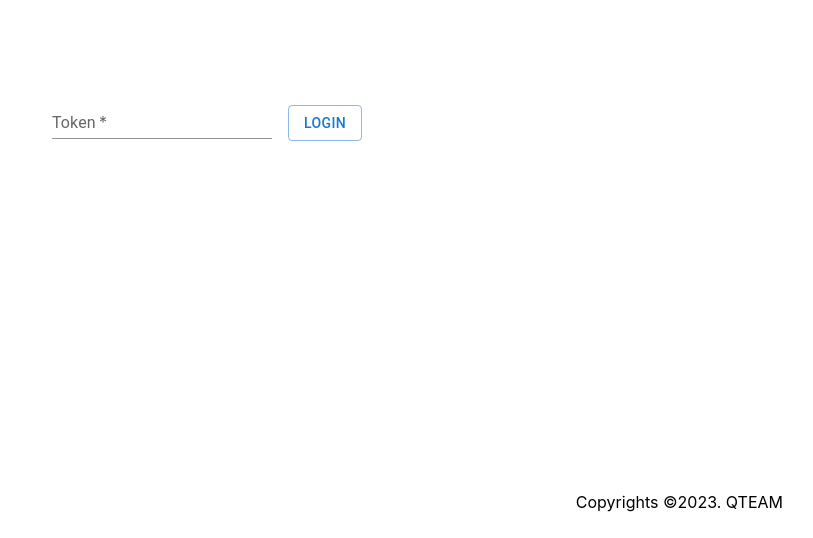
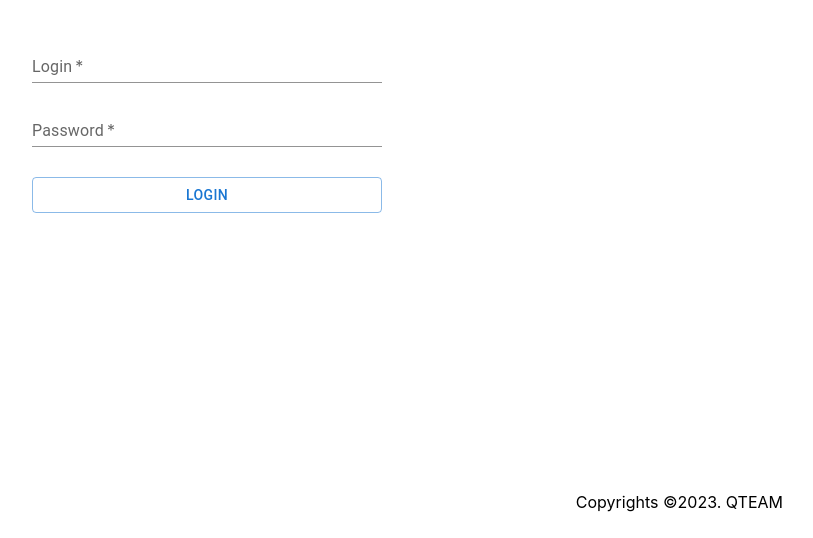
Before and after one commit to perekotypole/project-managment-admin-panel, a Next.js app: page /login in a window 1280 px wide. Shown: the part 262-800 px from the top of the page, without its empty margins (433-1246 px from the left). Built offline with nearby package versions, Linux system fonts and the light colour scheme.

Commit message:
change authorization from token to login/password

```diff
--- a/api/models/index.js
+++ b/api/models/index.js
@@ -2,7 +2,8 @@ import mongoose from 'mongoose'
 
 export const User = mongoose.model('User', {
   username: { type: String },
-  token: { type: String, unique: true },
+  login: { type: String, unique: true },
+  password: { type: String },
   rolesID: [{ type: mongoose.Types.ObjectId }],
   createdAt: { type: Date, default: () => new Date() },
 });
--- a/components/ColorPicker.jsx
+++ b/components/ColorPicker.jsx
@@ -1,7 +1,6 @@
 import { useEffect, useRef, useState } from "react";
-import { Box, TextField } from "@material-ui/core";
 import { HexColorInput, HexColorPicker } from "react-colorful";
-import { Paper } from "@mui/material";
+import { Paper, Box, TextField  } from "@mui/material";
 
 const ColorPicker = ({ color, setColor }) => {
   const [open, setOpen] = useState(false);
--- a/pages/login.jsx
+++ b/pages/login.jsx
@@ -2,31 +2,28 @@ import { useState } from 'react';
 import { useRouter } from 'next/router';
 import { useForm } from 'react-hook-form';
 
+import axios from 'axios';
+import { TextField, Button, Box } from '@mui/material';
 import LoginLayout from '../components/LoginLayout';
-import { TextField, Button, Box } from '@mui/material';
-import styled from '@emotion/styled'
-import axios from 'axios';
 
 const Login = () => {
   const router = useRouter();
-  const [error, setError] = useState(null);
+  const [error, setError] = useState({});
   const { register, handleSubmit, formState } = useForm({});
 
-  const From = styled.form`
-    display: flex;
-    gap: 1em;
-    align-items: start;
-  `
+  const onSubmit = async ({ login, password }) => {
+    if (!login || !password) return setError({
+      login: !login ? 'Login is required' : null,
+      password: !password ? 'Password is required' : null,
+    })
 
-  const onSubmit = async ({ token }) => {
-    if (!token) return setError('Token is required')
+    setError({})
 
-    setError(null)
-
-    const { data: result } = await axios.post('/api/auth/login', { token })
+    const { data: result } = await axios.post('/api/auth/login', { login, password })
+    console.log(await axios.post('/api/auth/login', { login, password }));
     if (result?.success) return router.push('/');
 
-    return setError(result?.error || 'Unknown error')
+    return setError(result?.error || { global: 'Unknown error' })
   }
 
   return <LoginLayout>
@@ -39,20 +36,43 @@ const Login = () => {
         alignItems: 'center',
       }}
     >
-      <From onSubmit={handleSubmit(onSubmit)}>
+      <form onSubmit={handleSubmit(onSubmit)}
+        style={{
+          display: 'flex',
+          gap: '1em',
+          flexDirection: 'column',
+          width: '95%',
+          maxWidth: '350px',
+        }}
+      >
+        <span style={{ color: 'var(--color-red)' }}>{error.global}</span>
+
         <TextField
-          required
-          label="Token"
-          name='token'
+          required fullWidth
+          label="Login"
+          name='login'
           type='text'
           variant="standard"
-          {...register('token')}
+          {...register('login')}
 
-          error={!!error}
-          helperText={error}
+          error={!!error.login}
+          helperText={error.login}
+        ></TextField>
+
+        <TextField
+          required fullWidth
+          label="Password"
+          name='password'
+          type='password'
+          variant="standard"
+          {...register('password')}
+
+          error={!!error.password}
+          helperText={error.password}
         ></TextField>
 
         <Button
+          fullWidth
           disabled={formState.isSubmitting}
           type="submit"
           variant="outlined"
@@ -61,7 +81,7 @@ const Login = () => {
         >
           Login
         </Button>
-      </From>
+      </form>
     </Box>
   </LoginLayout>
 }
```
Also changed, not shown: api/auth.js (+18 -8 lines), api/helpers/index.js (+36 -29 lines), initData.js (+8 -12 lines), package.json (+3 -5 lines), 2 other files (tests, documents, lock files or other folders).
